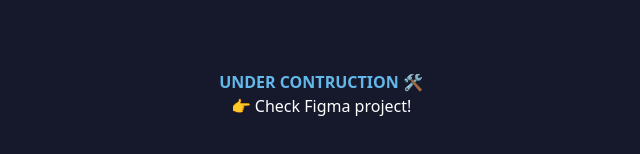
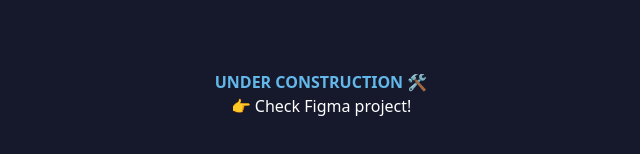
Before and after one commit to marcobertonati/portfolio-bertonati-marco, a Gatsby site: page / in a window 1280 px wide. Shown: the part 306-460 px from the top of the page, 319-959 px from the left. Built offline with nearby package versions, Linux system fonts and the light colour scheme; Gatsby itself is replaced by a stand-in of ours.

Commit message:
S added on 'construction'

```diff
--- a/src/components/undercontruction.js
+++ b/src/components/undercontruction.js
@@ -5,7 +5,7 @@ export default function UnderContruction() {
     <div className="h-full">
       <div className="absolute inset-0 bg-[#16182C]">
         <div className=" h-full flex flex-col mx-auto justify-center items-center">
-          <p className="text-[#63b8ea] font-bold">UNDER CONTRUCTION 🛠️</p>
+          <p className="text-[#63b8ea] font-bold">UNDER CONSTRUCTION 🛠️</p>
           <p className="text-white flex justify-content items-center">
             <a href="https://www.figma.com/proto/EMymcRRF6McQIhvjEPJfY4/Portfolio-Web-Marco-Bertonati?node-id=1%3A195&scaling=scale-down&page-id=0%3A1">
               👉 Check Figma project!
```
